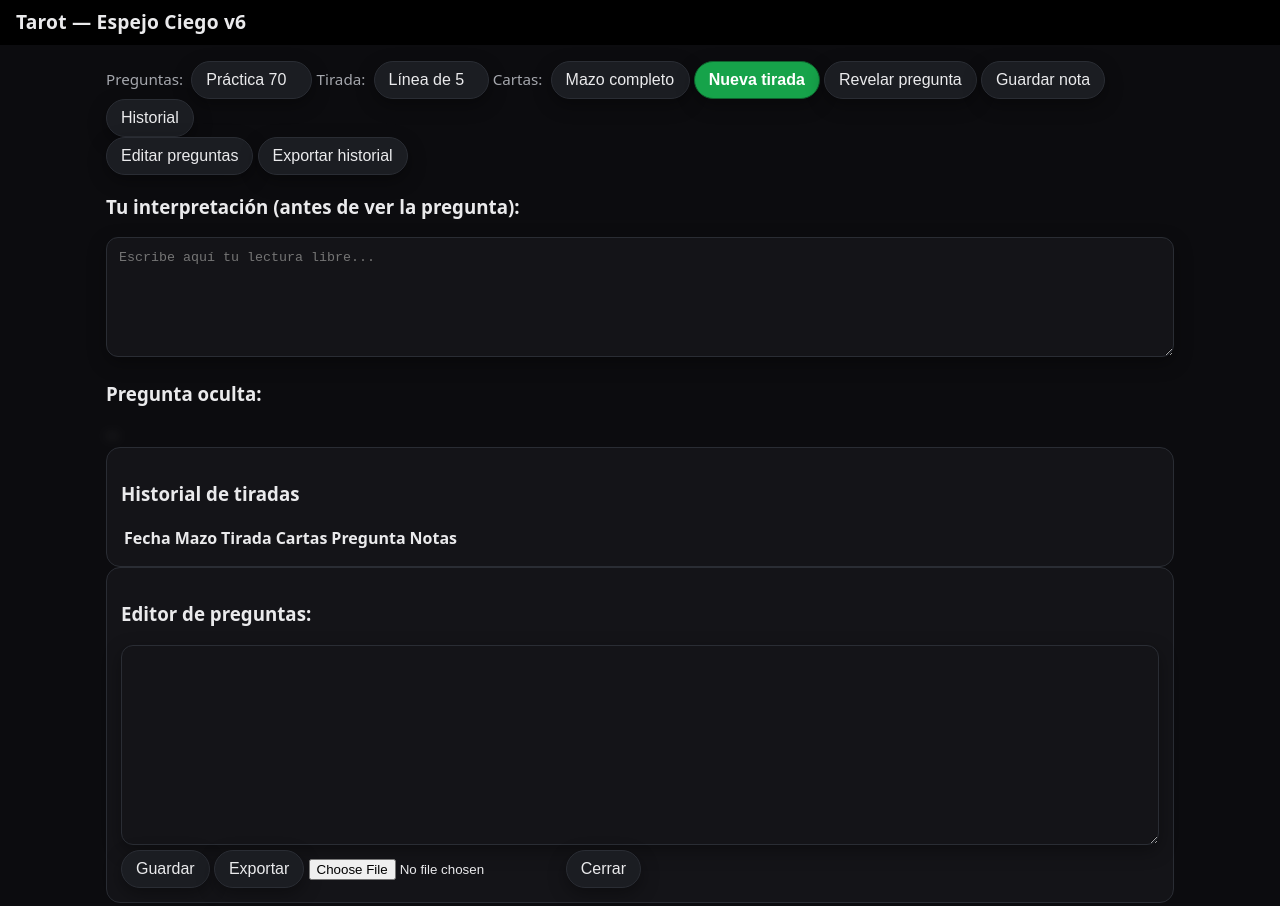
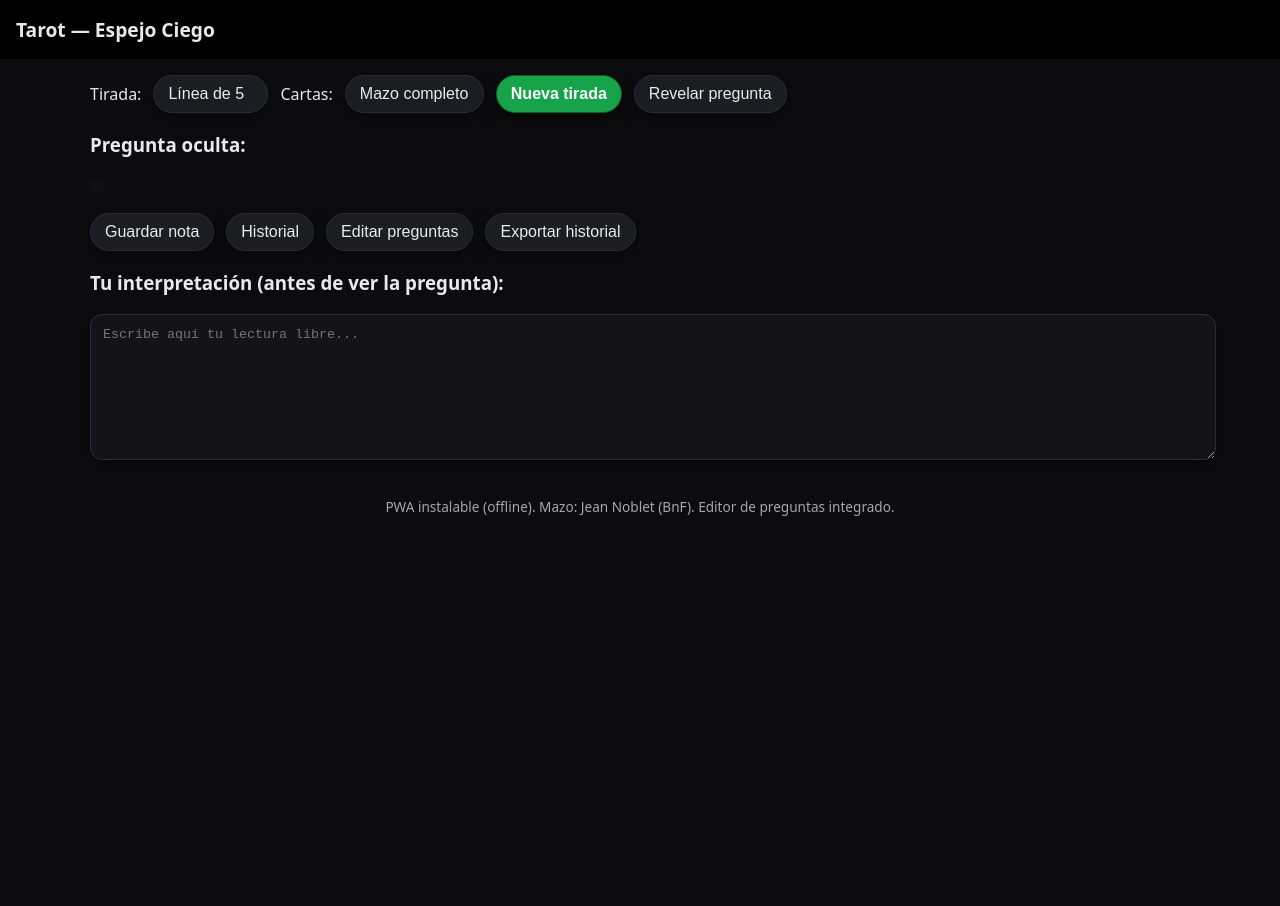
Before and after one commit to ATRVT/Tarot-al-solitario, a plain HTML site: page index.html in a window 1280 px wide. Shown: the top 906 px of the page. After the commit the page ends 800 px from the top, so only its background shows below. Drawn offline with Linux system fonts and the light colour scheme.

Commit message:
Update index.html
v18

```diff
--- a/index.html
+++ b/index.html
@@ -5,6 +5,7 @@
   <meta name="viewport" content="width=device-width, initial-scale=1.0">
   <title>Tarot — Espejo Ciego</title>
   <link rel="manifest" href="manifest.json">
+  <!-- CSS con estilo minimal y botón verde -->
   <style>
     :root{
       --bg:#0c0c0f; --panel:#141418; --text:#eaeaec; --muted:#a5a7ad;
@@ -13,24 +14,13 @@
       --card-shadow:0 10px 24px rgba(0,0,0,.45);
       --success:#16a34a; --success-h:#15803d;
     }
-
-  /* Base */
-  *{box-sizing:border-box}
-  html,body{height:100%}
     body{margin:0; background:var(--bg); color:var(--text);
          font-family: ui-sans-serif, system-ui, -apple-system, "Segoe UI", Roboto, "Helvetica Neue", Arial;}
-  header{position:sticky; top:0; z-index:50; background:#000;
-         padding:calc(8px + env(safe-area-inset-top)) 16px 10px}
-  h1{margin:0; font-size:1.2rem; letter-spacing:.2px}
-
-  main{padding:16px; padding-bottom:28px; max-width:1100px; margin:0 auto}
+    header{padding:1em; background:#000; position:sticky; top:0; z-index:50}
+    h1{margin:0; font-size:1.2em}
+    main{padding:16px; max-width:1100px; margin:0 auto}
     footer{color:var(--muted); text-align:center; font-size:.85rem; padding:16px}
-
-  /* Toolbar */
     .toolbar{display:flex; flex-wrap:wrap; gap:10px 12px; align-items:center; margin-bottom:12px}
-  label{color:var(--muted); font-size:.95rem; margin-right:4px}
-
-  /* Pills (selects y botones) */
     select, button{
       appearance:none; border:1px solid var(--pill-b); background:var(--pill);
       color:var(--text); padding:10px 14px; border-radius:9999px;
@@ -39,45 +29,34 @@
     select:hover, button:hover{background:var(--pill-h); transform:translateY(-1px)}
     select:focus, button:focus{outline:none; box-shadow:0 0 0 3px color-mix(in srgb, var(--ring) 45%, transparent)}
     button:active{transform:translateY(0)}
-
-  /* Botón verde “Nueva tirada” */
     #btnDraw{background:var(--success); border-color:color-mix(in srgb, var(--success) 60%, black);
              color:#fff; font-weight:700}
     #btnDraw:hover{background:var(--success-h)}
-
-  /* Cartas */
     #cardsWrap{margin:14px auto 18px; max-width:980px}
     .row.line5{display:flex; justify-content:center; gap:10px}
     .row.line5 .card{flex:1; max-width:18%}
     .grid3{display:grid; grid-template-columns:repeat(3,1fr); gap:12px; max-width:680px; margin:auto}
     .card img{width:100%; display:block; border-radius:14px; box-shadow:var(--card-shadow)}
-
-  /* Notas & paneles */
     textarea{width:100%; min-height:120px; border:1px solid var(--pill-b); background:var(--panel);
              color:var(--text); border-radius:12px; padding:12px; box-shadow:var(--shadow)}
     #historyPanel,#editor{background:var(--panel); border:1px solid var(--pill-b); border-radius:14px; padding:14px}
-
-  /* Pregunta oculta (leve velo antes de revelar) */
     #question.hidden{filter:blur(6px); opacity:.6}
   </style>
 </head>
 <body>
   <header>
-    <h1>Tarot — Espejo Ciego <span id="ver">v6</span></h1>
+    <h1>Tarot — Espejo Ciego</h1>
   </header>
 
-  <main style="padding:1em;">
+  <main>
 
-    <!-- SELECTOR DE MAZO OCULTO (necesario para app.js) -->
+    <!-- Selector de mazo oculto (necesario para app.js) -->
     <select id="deck" style="display:none">
       <option value="noblet" selected>Jean Noblet (BnF)</option>
     </select>
 
-    <!-- Controles principales -->
-    <div>
-      <label>Preguntas:</label>
-      <select id="qset"></select>
-
+    <!-- Toolbar superior: solo controles principales -->
+    <div class="toolbar">
       <label>Tirada:</label>
       <select id="spread">
         <option value="line5">Línea de 5</option>
@@ -92,19 +71,24 @@
 
       <button id="btnDraw">Nueva tirada</button>
       <button id="btnReveal">Revelar pregunta</button>
-      <button id="btnSave">Guardar nota</button>
-      <button id="btnHistory">Historial</button>
-    </div>
-
-    <!-- Botones adicionales -->
-    <div>
-      <button id="btnEdit">Editar preguntas</button>
-      <button id="btnInstall" style="display:none">Instalar</button>
-      <button id="btnExport">Exportar historial</button>
     </div>
 
     <!-- Cartas -->
     <div id="cardsWrap"></div>
+
+    <!-- Pregunta oculta -->
+    <div>
+      <h3>Pregunta oculta:</h3>
+      <div id="question" class="hidden">···</div>
+    </div>
+
+    <!-- Toolbar inferior: utilidades -->
+    <div class="toolbar" style="margin-top:1em;">
+      <button id="btnSave">Guardar nota</button>
+      <button id="btnHistory">Historial</button>
+      <button id="btnEdit">Editar preguntas</button>
+      <button id="btnExport">Exportar historial</button>
+    </div>
 
     <!-- Notas -->
     <div>
@@ -113,14 +97,8 @@
       <div id="meta"></div>
     </div>
 
-    <!-- Pregunta oculta -->
-    <div>
-      <h3>Pregunta oculta:</h3>
-      <div id="question" class="hidden">···</div>
-    </div>
-
     <!-- Historial -->
-    <div id="historyPanel">
+    <div id="historyPanel" style="display:none">
       <h3>Historial de tiradas</h3>
       <table id="histTable">
         <thead><tr><th>Fecha</th><th>Mazo</th><th>Tirada</th><th>Cartas</th><th>Pregunta</th><th>Notas</th></tr></thead>
@@ -129,7 +107,7 @@
     </div>
 
     <!-- Editor de preguntas -->
-    <div id="editor">
+    <div id="editor" style="display:none">
       <h3>Editor de preguntas: <span id="edSet"></span></h3>
       <textarea id="edText" style="width:100%;height:200px;"></textarea><br>
       <button id="edSave">Guardar</button>
```
Lines whose indentation alone changed are shown as unchanged.
